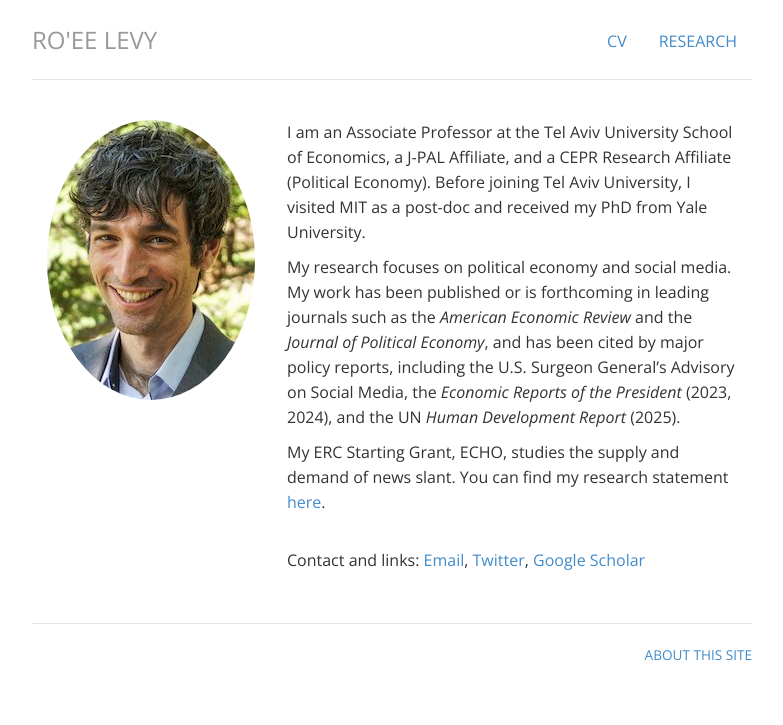
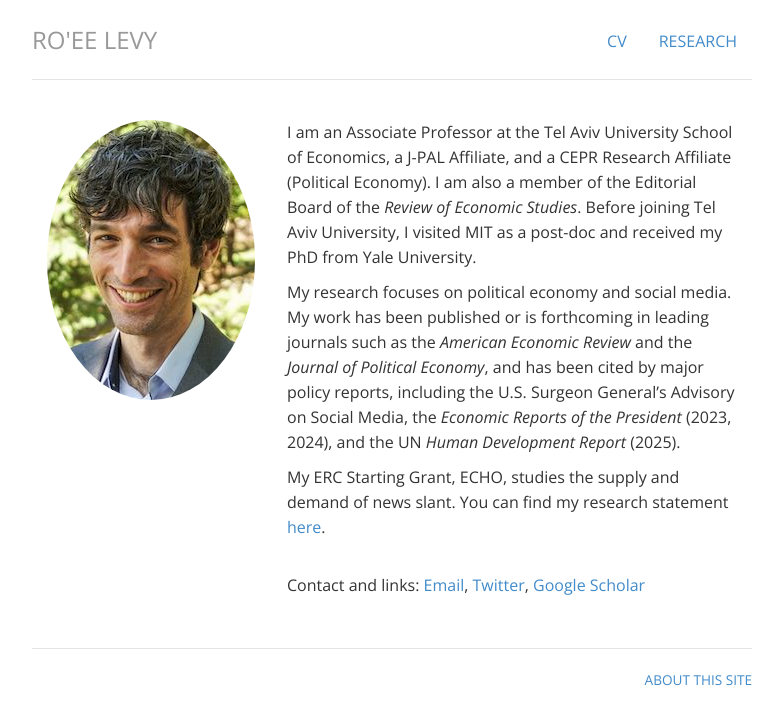
Before and after one commit to levyroee/levyroee.github.io, a Jekyll site: the page built from index.html, in a window 1280 px wide. Shown: the top 725 px of the page, without its empty margins (248-1031 px from the left). Built offline with Jekyll 4.4.1, drawn with Linux system fonts in a browser that asks for light colours.

Commit message:
Add REStud board to homepage, fix Nieman Lab, update env paper title
Co-Authored-By: Claude Opus 5.5 <noreply@anthropic.com>

```diff
--- a/index.html
+++ b/index.html
@@ -10,7 +10,7 @@ title: Ro'ee Levy
 	</div>
 	<div itemscope itemtype="https://schema.org/Person" class="col-sm-8">
 
-    <p> I am an Associate Professor at the Tel Aviv University School of Economics, a J-PAL Affiliate, and a CEPR Research Affiliate (Political Economy). Before joining Tel Aviv University, I visited MIT as a post-doc and received my PhD from Yale University. </p>
+    <p> I am an Associate Professor at the Tel Aviv University School of Economics, a J-PAL Affiliate, and a CEPR Research Affiliate (Political Economy). I am also a member of the Editorial Board of the <i>Review of Economic Studies</i>. Before joining Tel Aviv University, I visited MIT as a post-doc and received my PhD from Yale University. </p>
 
     <p>  My research focuses on political economy and social media. My work has been published or is forthcoming in leading journals such as the <i>American Economic Review</i> and the <i>Journal of Political Economy</i>, and has been cited by major policy reports, including the U.S. Surgeon General’s Advisory on Social Media, the <i>Economic Reports of the President</i> (2023, 2024), and the UN <i>Human Development Report</i> (2025).</p>
 
```
Also changed, not shown: collections/_publications/2021_levy.md (+1 -1 lines), collections/_working-papers/2022_envsalience.md (+1 -1 lines).
